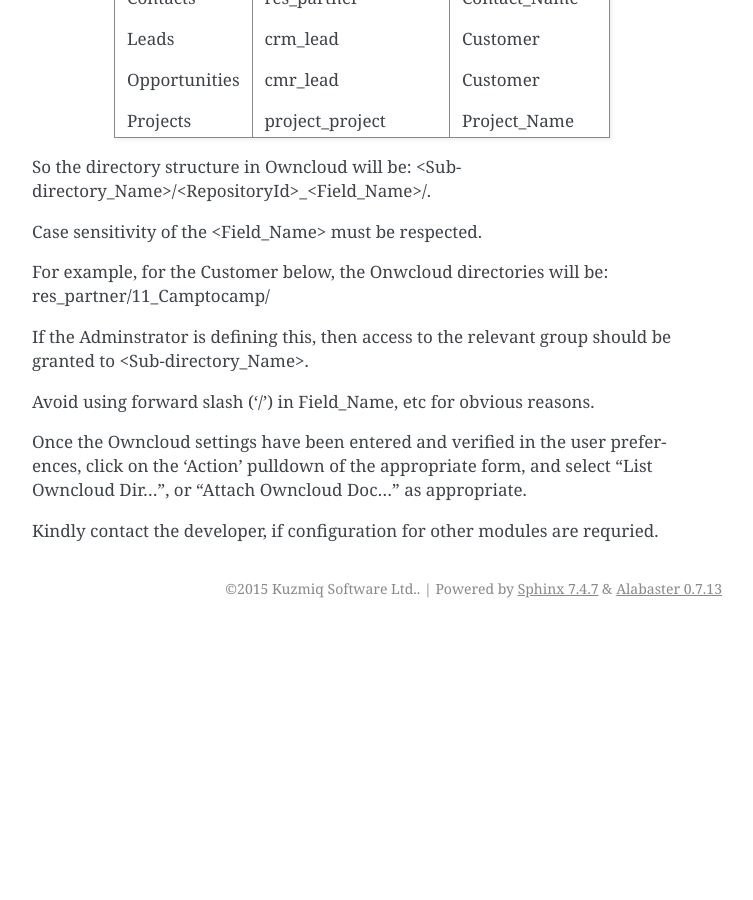
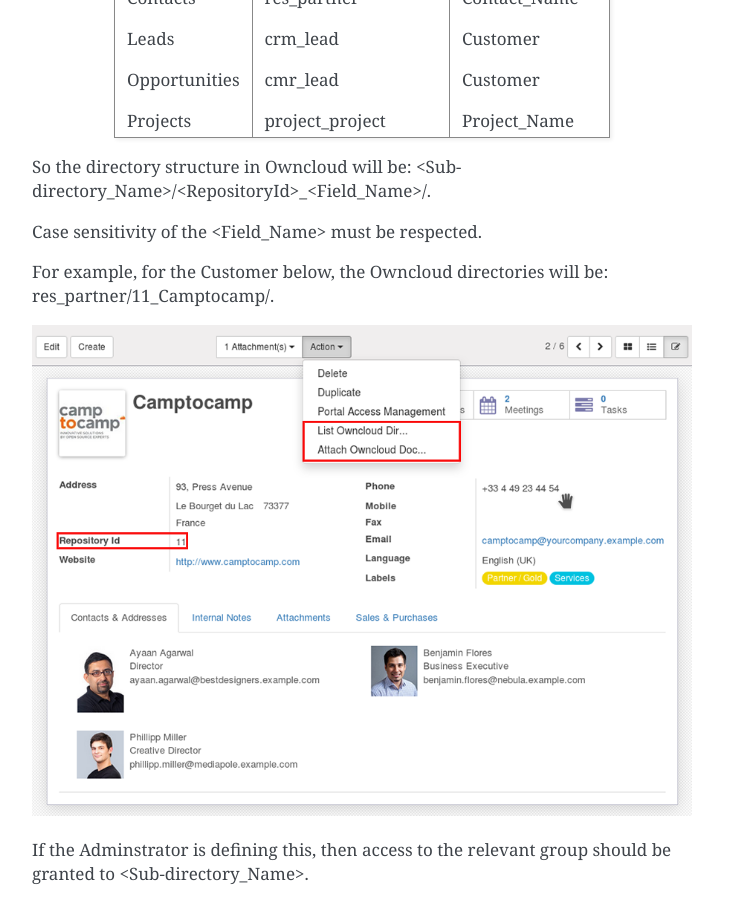
Before and after one commit to romosheb/Odoo-Owncloud-Connector, a Sphinx documentation site: the page built from doc/naming_convention.rst, in a window 1280 px wide and 900 px high, scrolled down 929 px. Shown: the whole window, without its empty margins (388-1141 px from the left). Built offline with Sphinx 7.4.7, drawn with Linux system fonts in a browser that asks for light colours; before the commit the page ends 1557 px from its top, so only the background shows below that.

Commit message:
changes to documentation

```diff
--- a/doc/naming_convention.rst
+++ b/doc/naming_convention.rst
@@ -34,7 +34,9 @@
 
 Case sensitivity of the <Field_Name> must be respected.
 
-For example, for the Customer below, the Onwcloud directories will be: res_partner/11_Camptocamp/
+For example, for the Customer below, the Owncloud directories will be: res_partner/11_Camptocamp/.
+
+.. image:: more_menu.png
 
 If the Adminstrator is defining this, then access to the relevant group should be granted to <Sub-directory_Name>.
 
```
